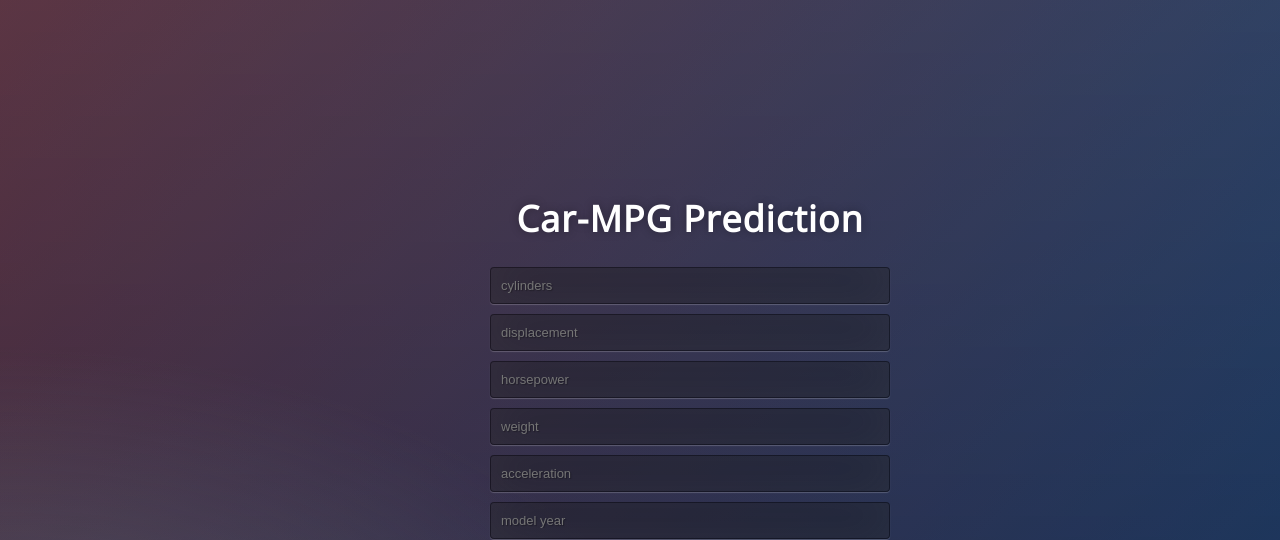
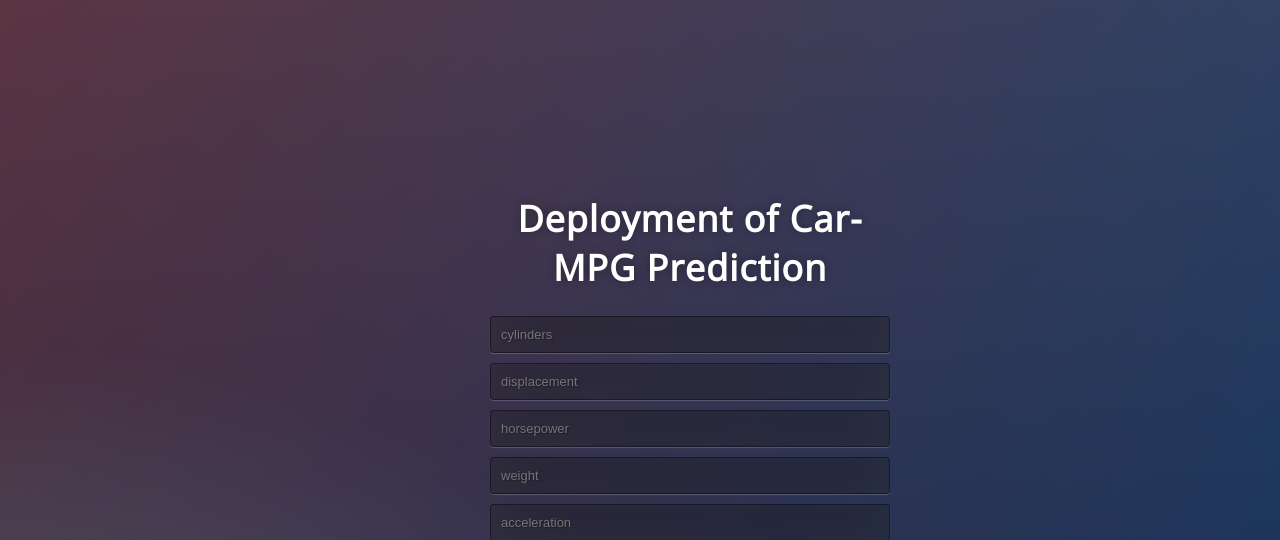
Before and after one commit to surajsts/Car-mpg-prediction-model-Deployment, a Flask app: page / in a window 1280 px wide. Shown: the top 540 px of the page. Run offline with Flask 2, Linux system fonts and the light colour scheme; parts of the project's set-up code (start-up, migrations or seed data) failed here and were passed over.

Commit message:
secrets added deploy test

```diff
--- a/templates/home.html
+++ b/templates/home.html
@@ -14,7 +14,7 @@
 
 <body>
  <div class="login">
-	<h1>Car-MPG Prediction</h1>
+	<h1>Deployment of Car-MPG Prediction</h1>
 
      <!-- Main Input For Receiving Query to our ML -->
     <form action="{{ url_for('predict')}}"method="post">
```
